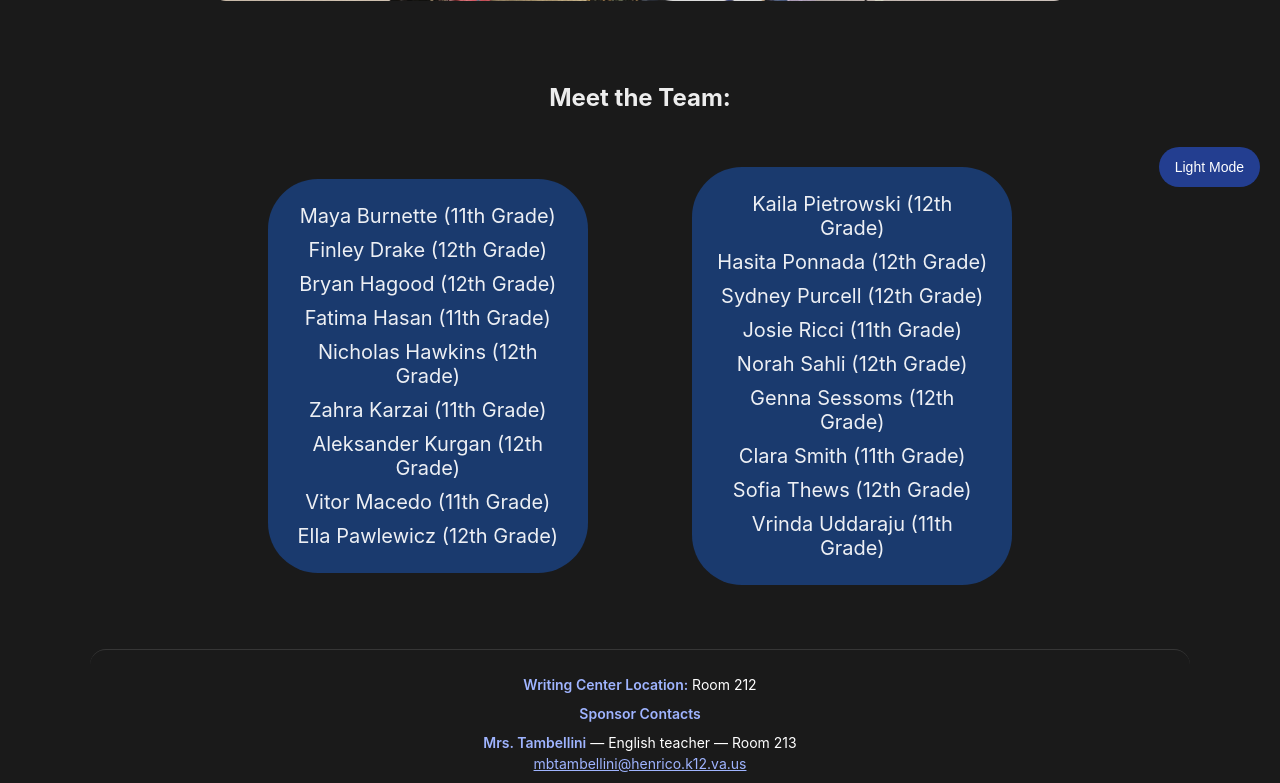
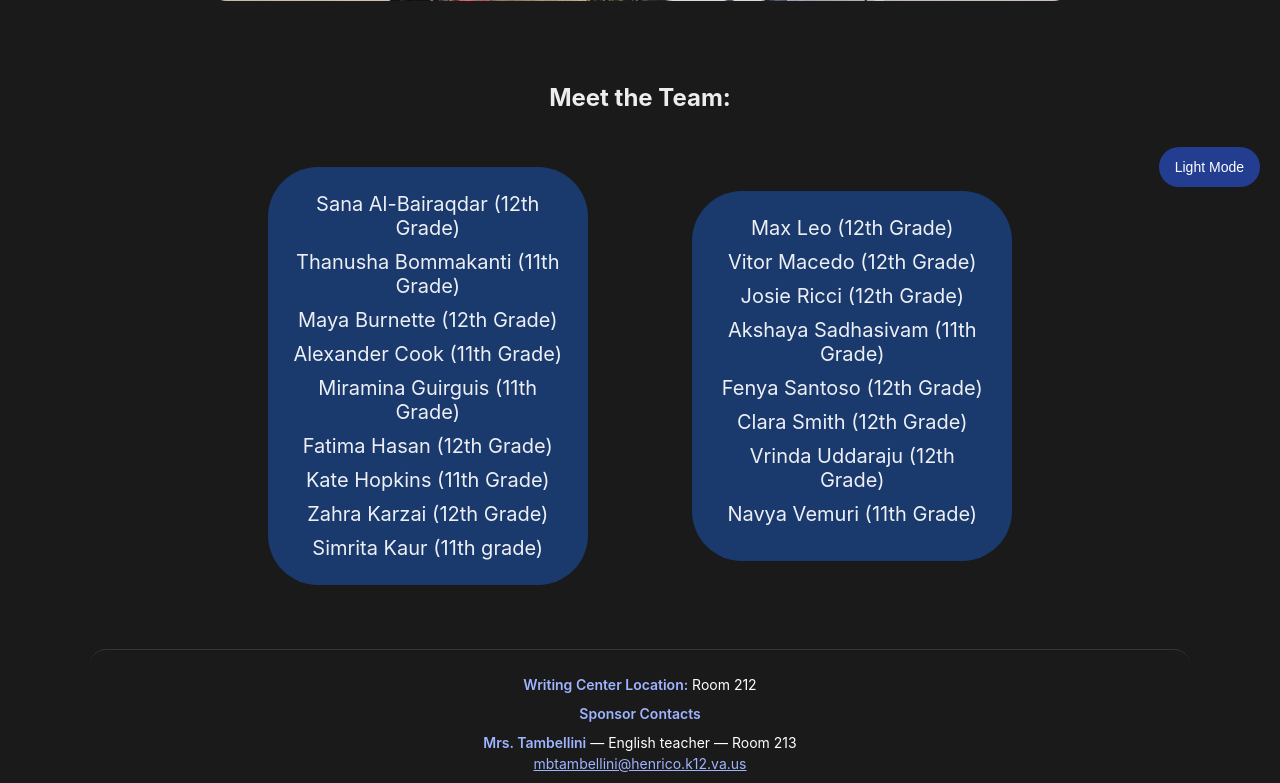
Before and after one commit to citdrhs/drwc, a Flask app: page /consultants.html in a window 1280 px wide. Shown: the part 593-1376 px from the top of the page. Run offline with Flask 3, Linux system fonts and the light colour scheme.

Commit message:
Updated Consultants List

```diff
--- a/templates/consultants.html
+++ b/templates/consultants.html
@@ -13,26 +13,26 @@
 <div class="consultants">
   <h2 id="meetTheTeam">Meet the Team:</h2>
   <ul id="firstList" class="info-bubble">
-    <li>Maya Burnette (11th Grade)</li>
-    <li>Finley Drake (12th Grade)</li>
-    <li>Bryan Hagood (12th Grade)</li>
-    <li>Fatima Hasan (11th Grade)</li>
-    <li>Nicholas Hawkins (12th Grade)</li>
-    <li>Zahra Karzai (11th Grade)</li>
-    <li>Aleksander Kurgan (12th Grade)</li>
-    <li>Vitor Macedo (11th Grade)</li>
-    <li>Ella Pawlewicz (12th Grade)</li>
+    <li>Sana Al-Bairaqdar (12th Grade)</li>
+    <li>Thanusha Bommakanti (11th Grade)</li>
+    <li>Maya Burnette (12th Grade)</li>
+    <li>Alexander Cook (11th Grade)</li>
+    <li>Miramina Guirguis (11th Grade)</li>
+    <li>Fatima Hasan (12th Grade)</li>
+    <li>Kate Hopkins (11th Grade)</li>
+    <li>Zahra Karzai (12th Grade)</li>
+    <li>Simrita Kaur (11th grade)</li>
   </ul>
   <ul id="secondList" class="info-bubble">
-    <li>Kaila Pietrowski (12th Grade)</li>
-    <li>Hasita Ponnada (12th Grade)</li>
-    <li>Sydney Purcell (12th Grade)</li>
-    <li>Josie Ricci (11th Grade)</li>
-    <li>Norah Sahli (12th Grade)</li>
-    <li>Genna Sessoms (12th Grade)</li>
-    <li>Clara Smith (11th Grade)</li>
-    <li>Sofia Thews (12th Grade)</li>
-    <li>Vrinda Uddaraju (11th Grade)</li>
+    <li>Max Leo (12th Grade)</li>
+    <li>Vitor Macedo (12th Grade)</li>
+    <li>Josie Ricci (12th Grade)</li>
+    <li>Akshaya Sadhasivam (11th Grade)</li>
+    <li>Fenya Santoso (12th Grade)</li>
+    <li>Clara Smith (12th Grade)</li>
+    <li>Vrinda Uddaraju (12th Grade)</li>
+    <li>Navya Vemuri (11th Grade)</li>
+    <li></li>
   </ul>
 </div>
 {% endblock %}
--- a/templates/signups.html
+++ b/templates/signups.html
@@ -22,10 +22,12 @@
       <label class="field">
         <span>Your name <strong>*</strong></span>
         <select id="signup-student-select" required>
+        <!-- HARDCODED LOADING RESPONSE!!! -->
           <option value="" selected disabled>Loading students...</option>
         </select>
       </label>
 
+      <!-- Display:None means that this portion is hidden on the site!!! -->
       <div id="new-student-fields" style="display:none;">
         <p class="warning-text">
           <strong>⚠️ Type carefully.</strong> This information becomes your permanent Writing Center profile and will be used on every future visit. If you make a mistake, email Mrs. Cho or Mrs. Tambellini and they can fix it.
@@ -75,10 +77,12 @@
       <label class="field">
         <span>What is the name of the teacher who gave this writing assignment? <strong>*</strong></span>
         <select name="teacherEmail" id="signup-teacher-email" required>
+          <!-- HARDCODED LOADING RESPONSE!!! -->
           <option value="" selected disabled>Loading teachers...</option>
         </select>
       </label>
 
+      <!-- Display:None means that this portion is hidden on the site!!! -->
       <div id="manual-teacher-fields" style="display:none;">
         <p class="warning-text">
           <strong>⚠️ Type carefully.</strong> This teacher will be saved to the Writing Center directory so future students can pick them from the dropdown. If you make a mistake, email Mrs. Cho or Mrs. Tambellini and they can fix it.
@@ -103,6 +107,7 @@
         <input type="text" name="courseInfo" required />
       </label>
 
+      <!-- INSTANCE OF A WORKING OPTION CHOOSER!!! -->
       <label class="field">
         <span>What type of writing assignment are you bringing? <strong>*</strong></span>
         <select name="assignmentType" required>
```
